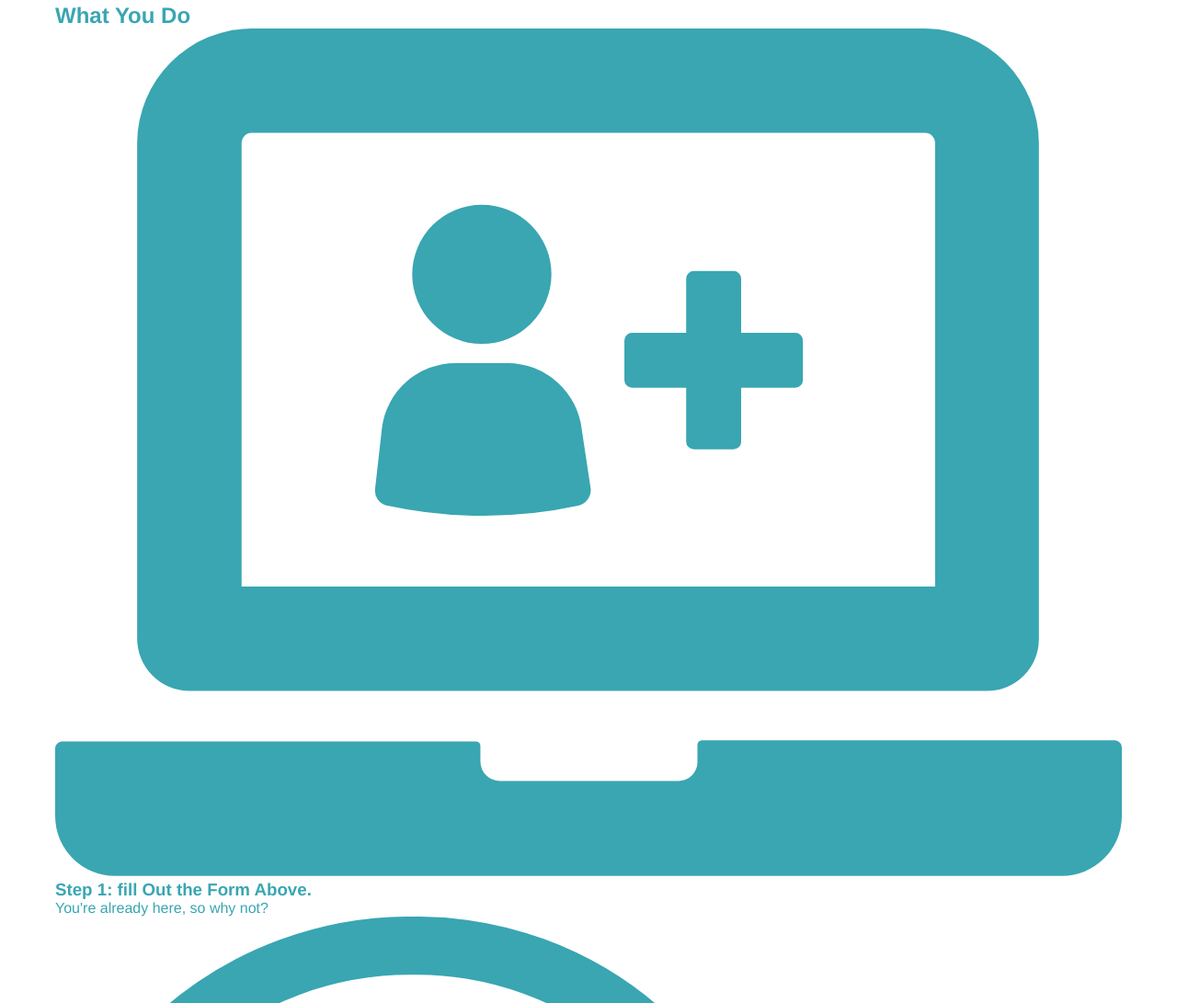
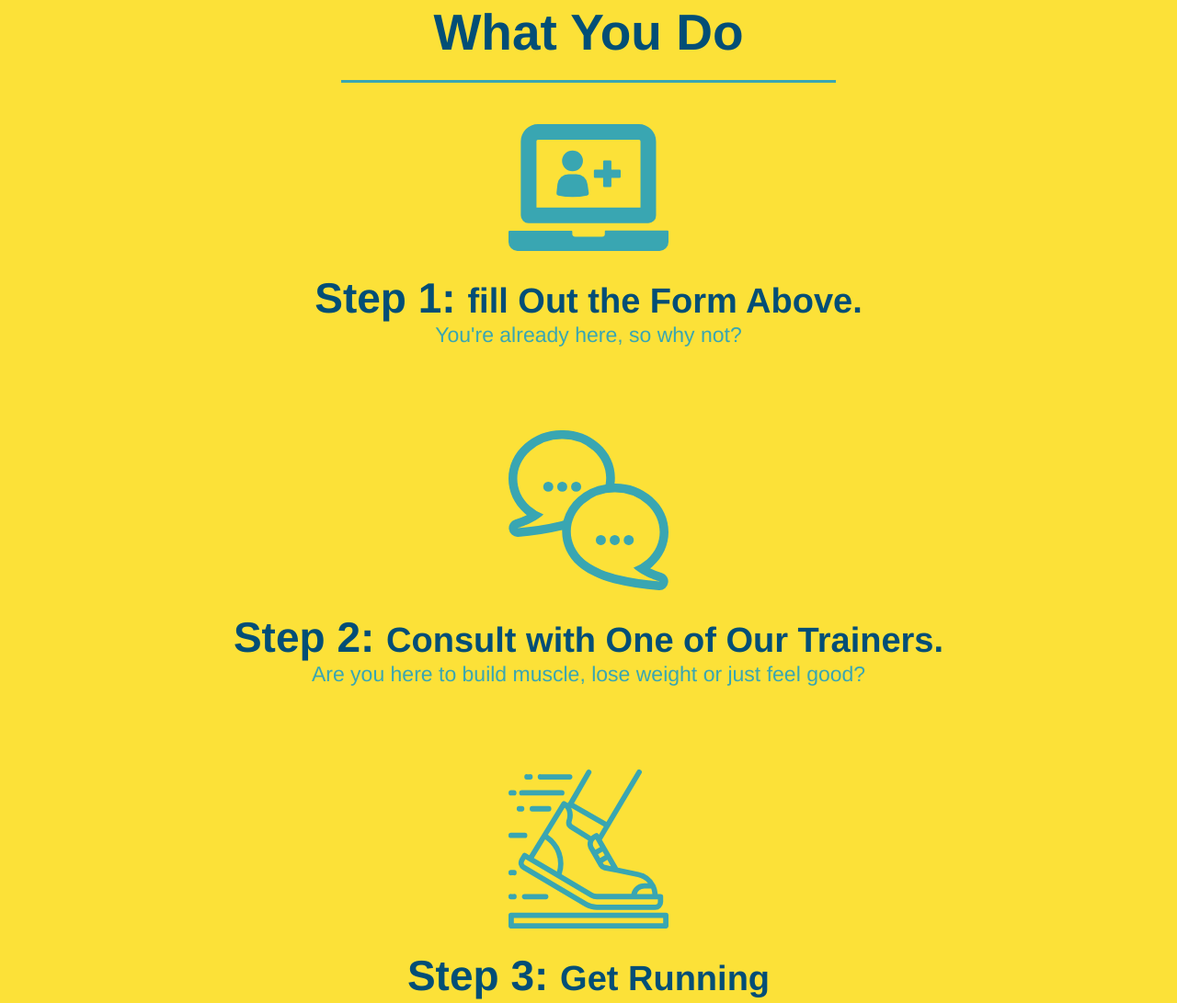
Before and after one commit to Emilioeth/Run-Buddy, a plain HTML site: page index.html in a window 1280 px wide. Shown: the part 1117-2208 px from the top of the page at 92% size. Drawn offline with Linux system fonts and the light colour scheme.

Commit message:
style what you do section

```diff
--- a/assets/css/style.css
+++ b/assets/css/style.css
@@ -148,16 +148,6 @@ section {
     text-align: center;
 }
 
-.intro h2 {
-    font-size: 55px;
-    color: #024e76;
-    margin-bottom: 35px;
-    padding: 0 100px 20px 100px;
-    border-bottom: 3px solid;
-    border-color: #fce138;
-    display: inline-block;
-}
-
 .intro p {
     line-height: 1.7;
     color: #39a6b2;
@@ -165,3 +155,50 @@ section {
     font-size: 20px;
     margin: 0 auto;
 }
+
+.steps {
+    text-align: center;
+    background: #fce138;
+}
+
+.section-title {
+    font-size: 55px;
+    color: #024e76;
+    margin-bottom: 35px;
+    padding: 0 100px 20px 100px;
+    display: inline-block;
+    border-bottom: 3px solid;
+}
+
+.primary-border {
+    border-color: #fce138;
+}
+
+.secondary-border {
+    border-color: #39a6b2;
+}
+
+
+.steps div {
+    margin-bottom: 80px;
+}
+
+.steps img {
+    width: 15%;
+    margin: 10px 0;
+}
+
+.steps h3 {
+    color: #024e76;
+    font-size: 46px;
+    margin-top: 10px;
+}
+
+.steps p {
+    color: #39a6b2;
+    font-size: 23px;
+}
+
+.steps span {
+    font-size: 38px;
+}
--- a/index.html
+++ b/index.html
@@ -91,7 +91,7 @@
     <!--"what we do" section-->
     <section id="what-we-do" class="intro">
 
-      <h2>What We Do</h2>
+      <h2 class="section-title primary-border">What We Do</h2>
 
       <p>
         Aiding people to reach a healthy lifestyle is Run Buddy's main goal, now with over 100,000 customers all over the globe we have made it easy for anyone trying to better themselves physically and mentally, now with just a couple of clicks you can be paired up with one of our top industry trainers and start your new path to a better life. Stop doubting yourself and get a consult with Run Buddy now!
@@ -99,30 +99,30 @@
 
     </section>
     <!--"what you do" section-->
-    <section id="what-you-do">
+    <section id="what-you-do" class="steps">
 
-       <h2>What You Do</h2>
+       <h2 class="section-title secondary-border">What You Do</h2>
 
        <div>
            <img src="./assets/images/step-1.svg" alt="" />
-           <h3>Step 1: fill Out the Form Above.</h3>
+           <h3>Step 1: <span>fill Out the Form Above.</span></h3>
            <p>You're already here, so why not?</p>
        </div>
 
        <div>
             <img src="./assets/images/step-2.svg" alt="" />
-            <h3>Step 2: Consult with One of Our Trainers.</h3>
+            <h3>Step 2: <span>Consult with One of Our Trainers.</span></h3>
             <p>Are you here to build muscle, lose weight or just feel good?</p>
        </div>
 
        <div>
            <img src="./assets/images/step-3.svg" alt="" />
-           <h3>Step 3: Get Running</h3>
+           <h3>Step 3: <span>Get Running</span></h3>
            <p>Hit the ground running (literally) once your trainer lays out your plan.</p>
 
         <div>
             <img src="./assets/images/step-4.svg" alt="" />
-           <h3>Step 4: See Results.</h3>
+           <h3>Step 4: <span>See Results.</span></h3>
            <p>Bi-weekly checkins with your trainer will keep you focused</p>
        </div>
     </section>
```
